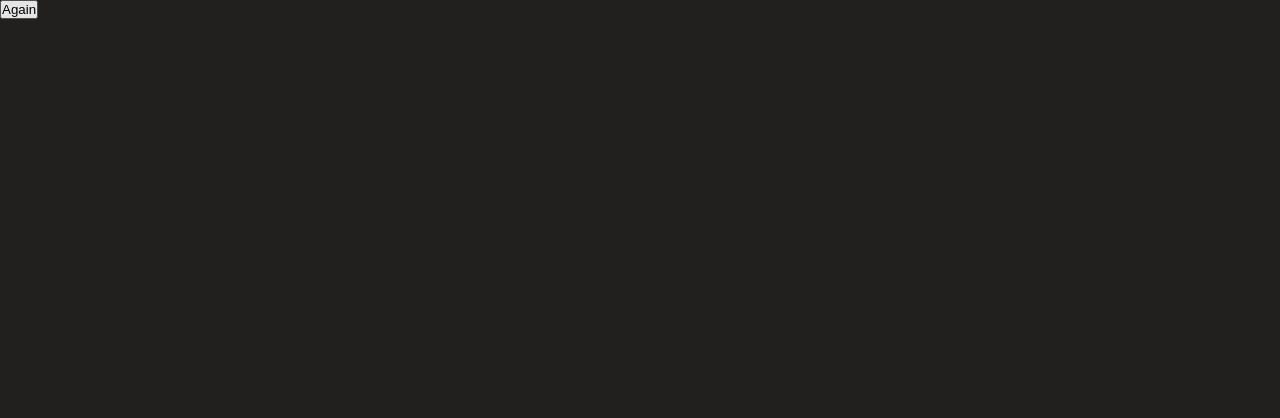
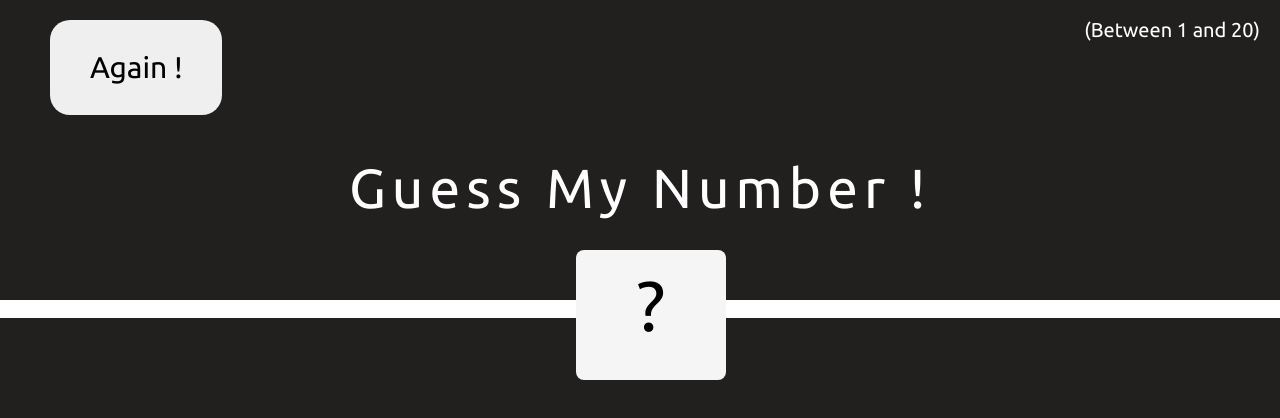
Before and after one commit to giorgi-acharadze/Guess-my-number, a plain HTML site: page index.html in a window 1280 px wide. Drawn offline with Linux system fonts and the light colour scheme.

Commit message:
Some edits

```diff
--- a/css/style.css
+++ b/css/style.css
@@ -1,6 +1,61 @@
 @import url("https://fonts.googleapis.com/css2?family=Ubuntu:wght@300;400;500;700&display=swap");
 
 body {
+    color: #fff;
     background-color: rgb(34, 31, 31);
     font-family: "Ubuntu", sans-serif;
 }
+.sec-1 {
+    position: relative;
+}
+.btn {
+    position: absolute;
+    top: 20px;
+    left: 50px;
+    padding: 30px 40px;
+    font-size: 30px;
+    border: none;
+    border-radius: 20px;
+    transition: 0.4 ease-in;
+    font-family: "Ubuntu", sans-serif;
+}
+.btn:hover {
+    opacity: 0.8;
+}
+.title {
+    position: absolute;
+    text-align: center;
+    font-size: 55px;
+    letter-spacing: 6px;
+    width: 100%;
+    /* top: 52%;
+    left: 50%;
+    transform: translate(-50%, -50%); */
+    top: 160px;
+}
+.description {
+    position: absolute;
+    top: 20px;
+    right: 20px;
+    font-size: 20px;
+}
+.stick {
+    position: absolute;
+    width: 100%;
+    height: 18px;
+    background-color: #fff;
+    margin-top: 300px;
+}
+.number {
+    position: absolute;
+    background-color: whitesmoke;
+    border-radius: 8px;
+    color: black;
+    font-size: 70px;
+    top: 250px;
+    left: 45%;
+    width: 150px;
+    height: 130px;
+    text-align: center;
+    padding: 20px;
+}
--- a/index.html
+++ b/index.html
@@ -9,8 +9,12 @@
         <link rel="stylesheet" href="./css/style.css" />
     </head>
     <body>
-        <section>
-            <button class="btn">Again</button>
+        <section class="sec-1">
+            <button class="btn">Again !</button>
+            <h1 class="title">Guess My Number !</h1>
+            <h3 class="description">(Between 1 and 20)</h3>
+            <div class="stick"></div>
+            <div class="number">?</div>
         </section>
     </body>
 </html>
```
